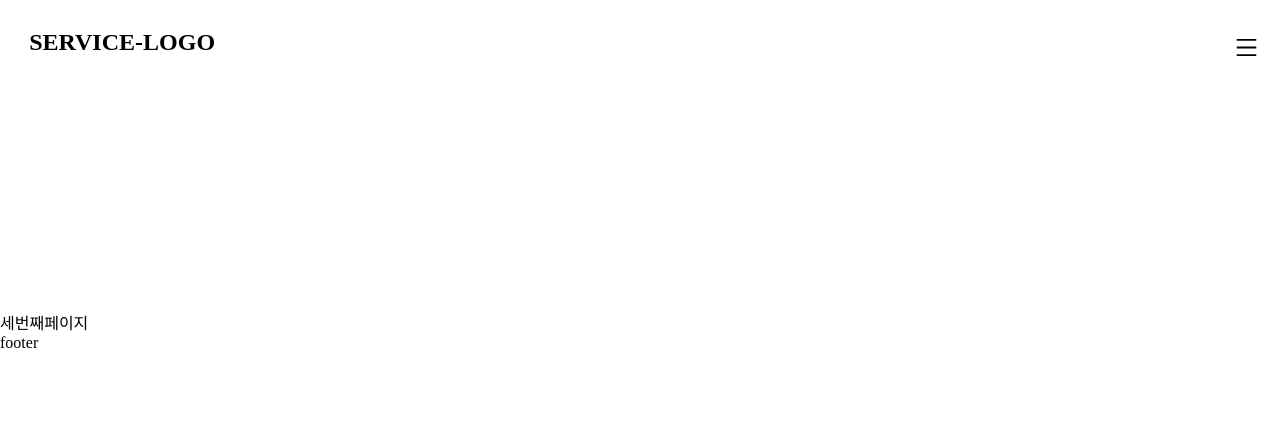
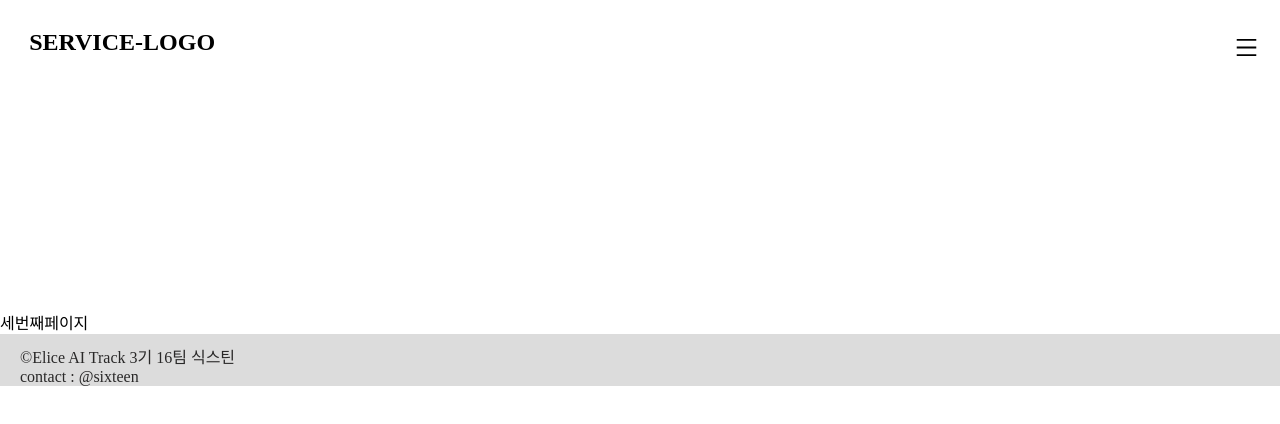
Before and after one commit to wooneeS2/-After_Corona_Tube, a React (Create React App) app in the folder project/: page /third in a window 1280 px wide. Shown: the top 424 px of the page. Built offline with nearby package versions, Linux system fonts and the light colour scheme; a web font is replaced by a local one.

Commit message:
Create footer

```diff
--- a/project/src/components/baseComponents.js
+++ b/project/src/components/baseComponents.js
@@ -1,5 +1,6 @@
 import { AiOutlineMenu } from "react-icons/ai";
 import "./../design/header.css";
+import "./../design/footer.css";
 import { useState } from "react";
 import { Link } from "react-router-dom";
 
@@ -54,7 +55,12 @@ export function HeaderComponents() {
 export function FooterComponents() {
   return (
     <div>
-      <footer>footer</footer>
+      <footer>
+        <div id="footer-div">
+          <p>©Elice AI Track 3기 16팀 식스틴</p>
+          <p>contact : @sixteen</p>
+        </div>
+      </footer>
     </div>
   );
 }
--- /dev/null
+++ b/project/src/design/footer.css
@@ -0,0 +1,10 @@
+footer div {
+  margin: 0 auto;
+  text-align: left;
+  padding-top: 10px;
+  background-color: gainsboro;
+}
+footer p {
+  margin-left: 20px;
+  color: rgb(41, 40, 40);
+}
--- a/project/src/design/startPage.css
+++ b/project/src/design/startPage.css
@@ -58,6 +58,7 @@
   background-color: bisque;
   border-radius: 2rem;
   margin-bottom: 1rem;
+  margin-left: 2rem;
 }
 
 #last-btn {
@@ -69,6 +70,7 @@
   justify-content: center;
   align-items: center;
   text-align: center;
+  margin-left: 2rem;
 }
 
 .next :hover {
```
